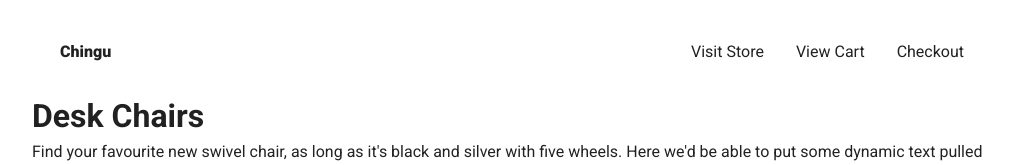
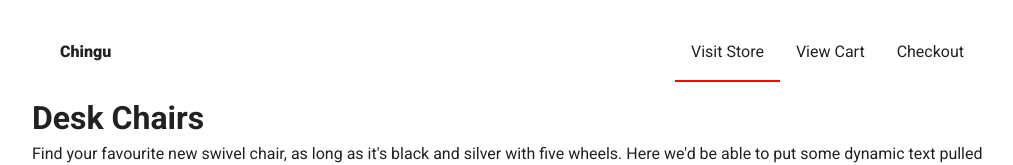
Before and after one commit to dougwithseismic/chingu_store, a Vue app: page / in a window 1280 px wide. Shown: the top 165 px of the page, without its empty margins (128-1141 px from the left). Built offline with nearby package versions, Linux system fonts and the light colour scheme.

Commit message:
added router-link styling

```diff
--- a/src/components/common/Navigation/index.vue
+++ b/src/components/common/Navigation/index.vue
@@ -53,4 +53,8 @@ export default {
 .nav-item-list li:hover {
   font-weight: 900;
 }
+
+.router-link-active{
+  border-bottom: 2px solid red;
+}
 </style>
```
